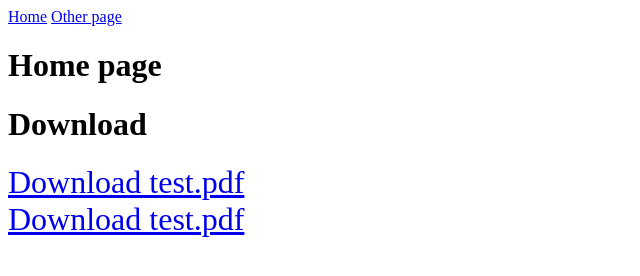
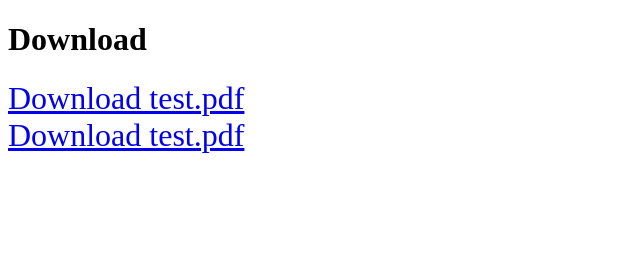
Before and after one commit to TomaszKasowicz/anchor-download, a plain HTML site: page index.html in a window 1280 px wide. Shown: the whole page, without its empty margins (0-640 px from the left). Drawn offline with Linux system fonts and the light colour scheme.

Commit message:
Update index.html

```diff
--- a/index.html
+++ b/index.html
@@ -1,7 +1,7 @@
 <!DOCTYPE html>
 <html lang="en">
   <head>
-    <title>Home</title>
+    <title>Download anchors</title>
     <meta charset="UTF-8" />
     <meta name="viewport" content="width=device-width" />
     <!--
@@ -9,16 +9,9 @@
       Remove all code in `styles.css`!
     -->
     <link rel="stylesheet" href="styles.css" />
-    <script type="module" src="script.js"></script>
   </head>
   <body>
-    <nav>
-      <a href="/" aria-current="page">Home</a>
-      <a href="/page2.html">Other page</a>
-    </nav>
     <main>
-      <h1>Home page</h1>
-
       <h1>Download</h1>
 
       <div>
```
